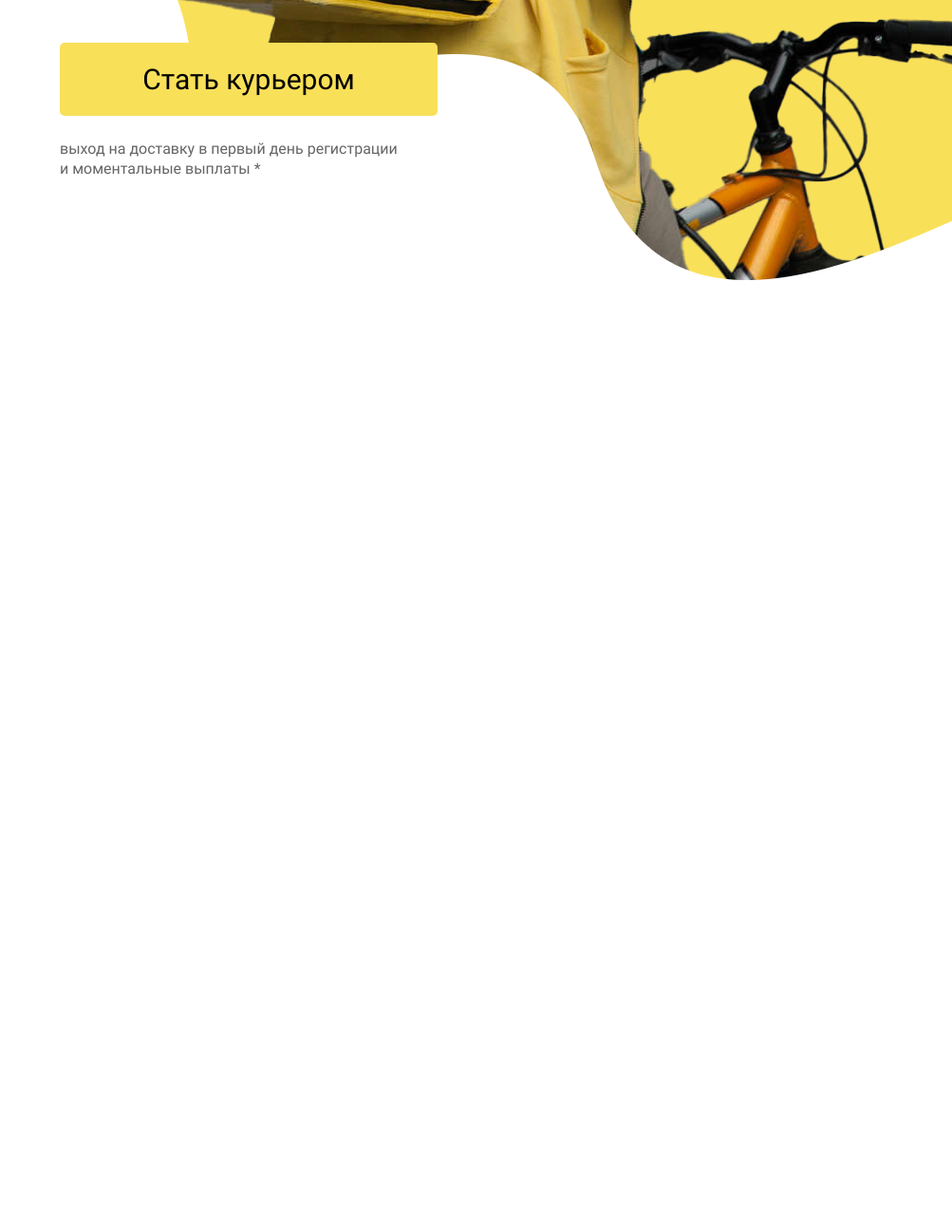
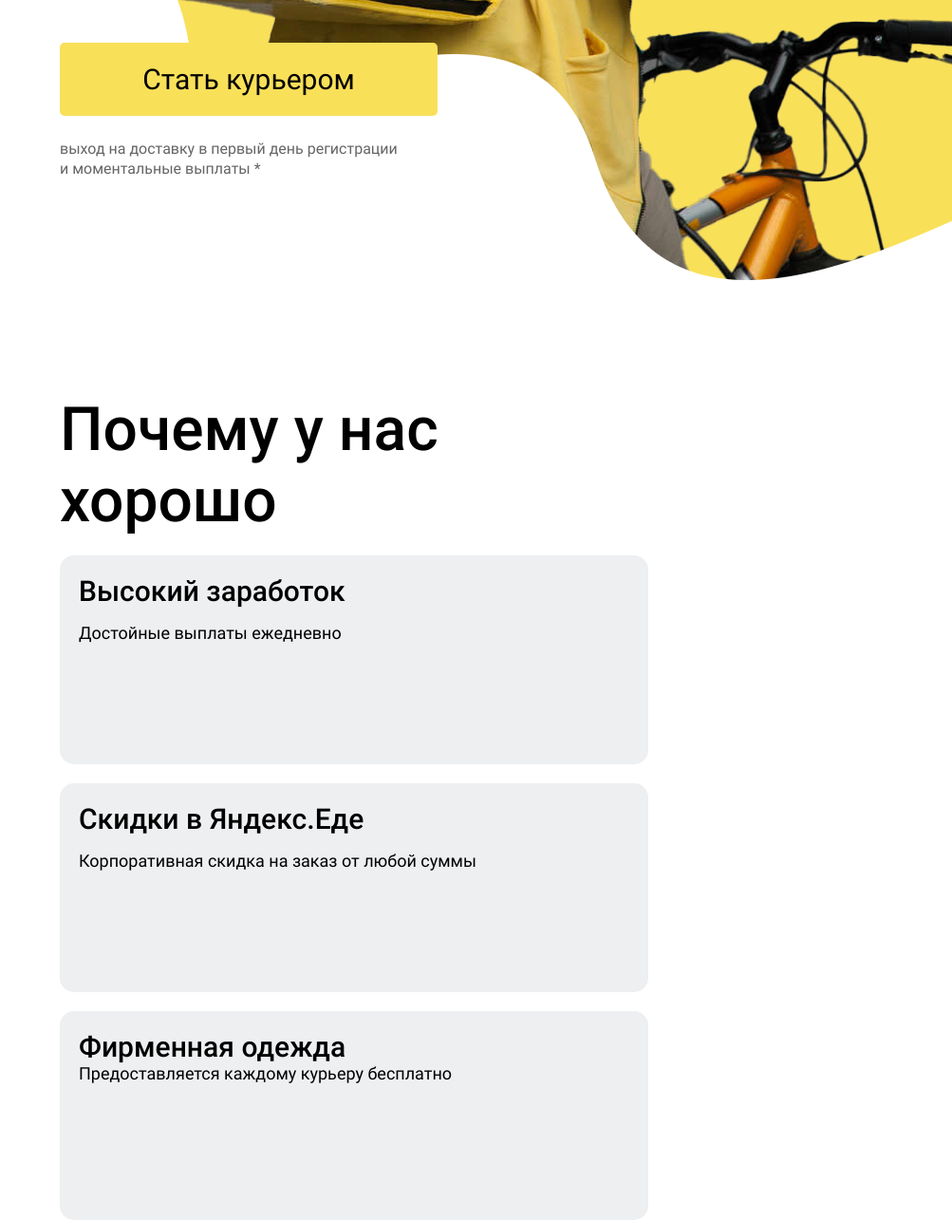
Before and after one commit to ArtemDASR-Git/yandex-eda, a plain HTML site: page index.html in a window 1280 px wide. Shown: the part 572-1857 px from the top of the page at 95% size, without its empty margins (277-1280 px from the left). Before the commit the page ends 867 px from the top, so only its background shows below. Drawn offline with Linux system fonts and the light colour scheme.

Commit message:
main verstka

```diff
--- a/index.html
+++ b/index.html
@@ -43,7 +43,37 @@
     </header>
 
     <main class="main container">
-        <section class="section">
+        <section class="advantages">
+            <h1 class="title">Почему у нас хорошо</h1>
+            <div class="advantages-content">
+                <div class="advantages-block">
+                    <div class="advantages-title">
+                        Высокий заработок
+                    </div>
+
+                    <div class="advantages-text">
+                        Достойные выплаты ежедневно
+                    </div>
+                </div>
+                <div class="advantages-block">
+                    <div class="advantages-title">
+                        Скидки в Яндекс.Еде
+                    </div>
+
+                    <div class="advantages-text">
+                        Корпоративная скидка на заказ от любой суммы
+                    </div>
+                </div>
+                <div class="advantages-block">
+                    <div class="advantages-title">
+                        Фирменная одежда
+                    </div>
+
+                    <span class="advantages-text">
+                        Предоставляется каждому курьеру бесплатно
+                    </span>
+                </div>
+            </div>
 
         </section>
 
--- a/styles/styles.css
+++ b/styles/styles.css
@@ -99,3 +99,27 @@ h1, h2 {
 .subtitle span {
     font-weight: 700;
 }
+
+.advantages {
+    margin-top: 120px;
+}
+
+.advantages-block {
+    width: 100%;
+    height: 200px;
+    border-radius: 15px;
+    margin-top: 20px;
+    background-color: #EDEFF1;
+    padding: 20px 0px 0px 20px;
+}
+
+.advantages-title {
+    font-size: 30px;
+    font-weight: 500;
+}
+
+.advantages-text {
+    font-weight: 400;
+    font-size: 18px;
+    margin-top: 16px;
+}
```
